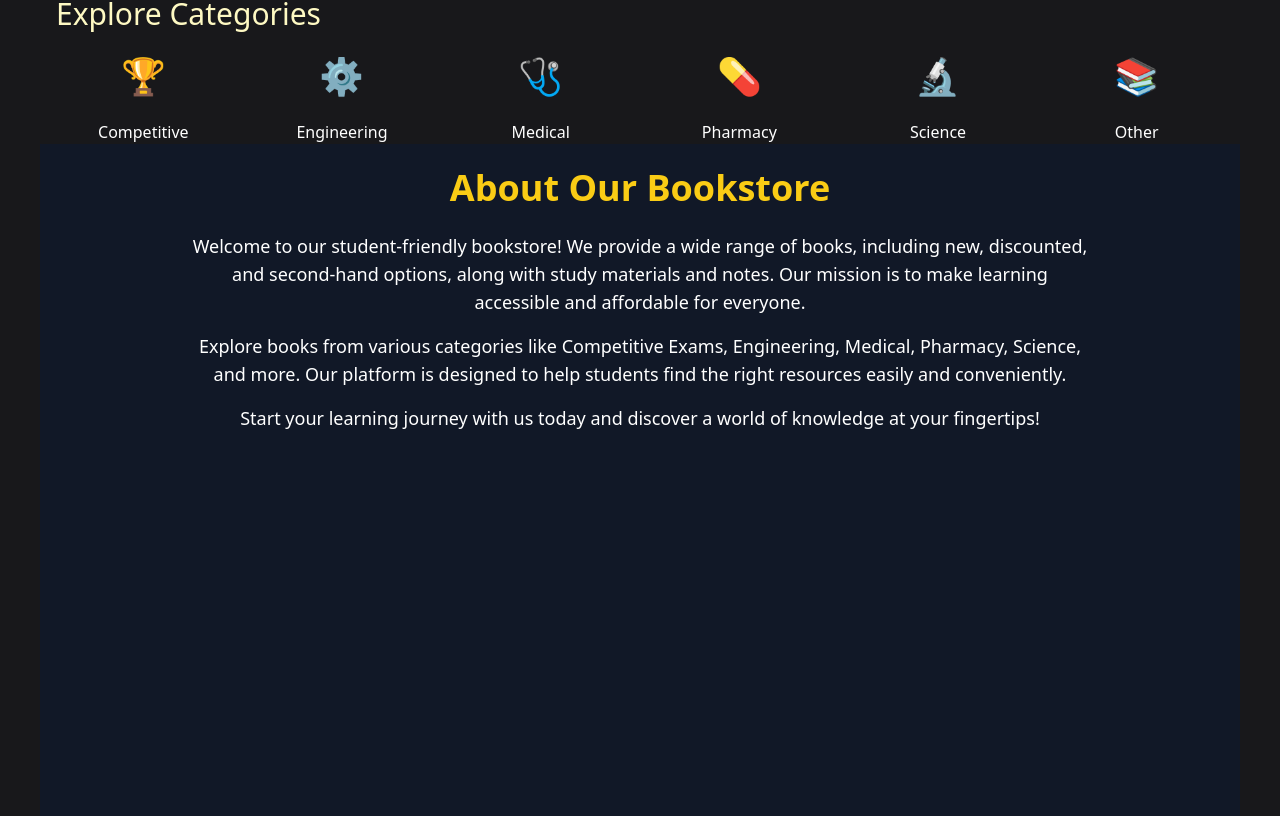
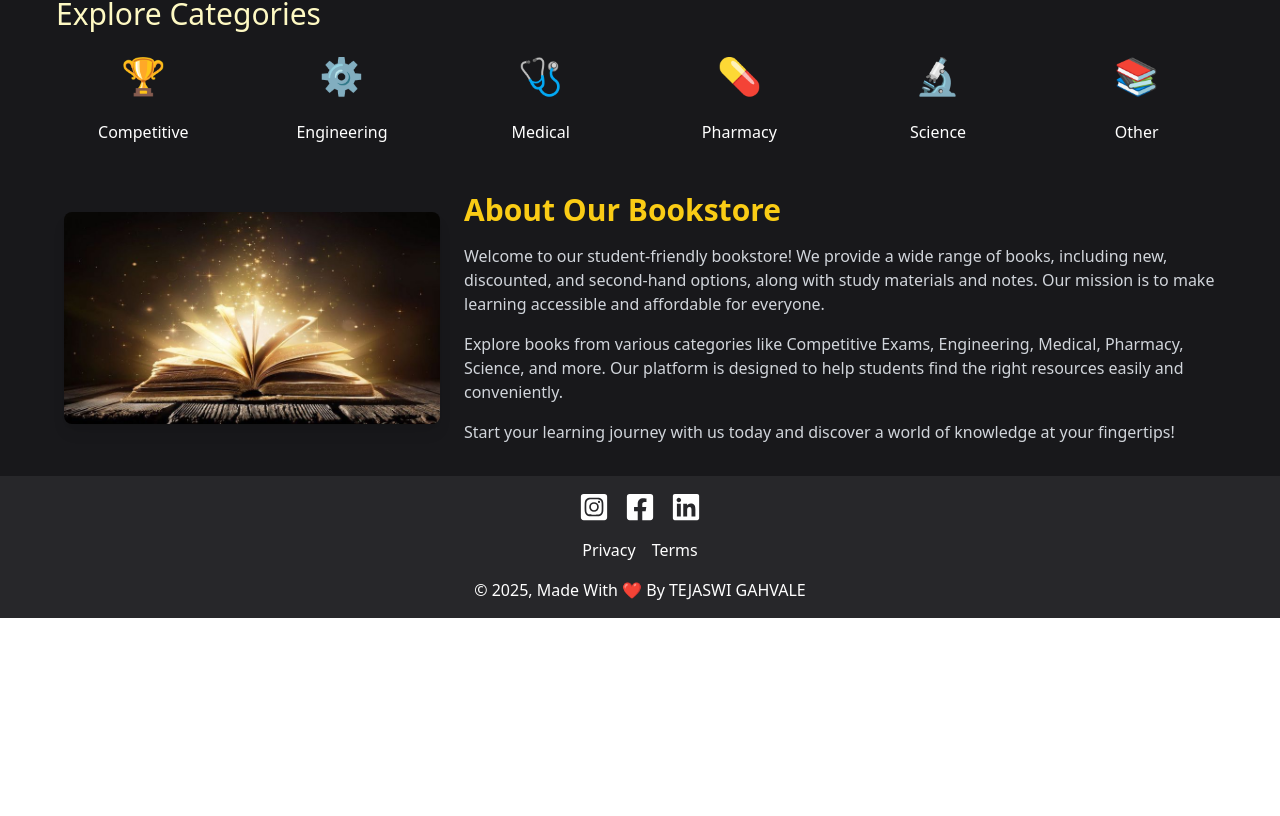
Before and after one commit to Tejaswi-gavhale22/Bookstoreproject, a React (Vite) app in the folder frontend/: page / in a window 1280 px wide. Shown: the part 904-1720 px from the top of the page. After the commit the page ends 1522 px from the top, so only its background shows below. Built offline with nearby package versions, Linux system fonts and the light colour scheme; no server answers.

Commit message:
add image

```diff
--- a/frontend/src/components/Home/AboutOurBookstore.jsx
+++ b/frontend/src/components/Home/AboutOurBookstore.jsx
@@ -1,26 +1,33 @@
-// eslint-disable-next-line no-unused-vars
-import React from "react";
+const About = () => {
+	return (
+		<div className="mt-12 px-6 flex flex-col md:flex-row items-center gap-6">
+			{/* Left Side - Image */}
+			<div className="w-full md:w-1/3">
+				<img
+					src="Book.jpg"
+					alt="Bookstore"
+					className="rounded-lg shadow-lg w-full"
+				/>
+			</div>
 
-const AboutOurBookstore = () => {
-	return (
-		<div className="bg-gray-900 text-white min-h-screen p-6">
-			<div className="max-w-4xl mx-auto text-center">
-				<h1 className="text-4xl font-bold mb-6 text-yellow-400">
+			{/* Right Side - Text Content */}
+			<div className="w-full md:w-2/3">
+				<h2 className="text-3xl font-bold text-yellow-400 mb-4 text-left">
 					About Our Bookstore
-				</h1>
-				<p className="text-lg mb-4">
+				</h2>
+				<p className="text-gray-300 text-left">
 					Welcome to our student-friendly bookstore! We provide a wide range of
 					books, including new, discounted, and second-hand options, along with
 					study materials and notes. Our mission is to make learning accessible
 					and affordable for everyone.
 				</p>
-				<p className="text-lg mb-4">
+				<p className="text-gray-300 mt-4 text-left">
 					Explore books from various categories like Competitive Exams,
 					Engineering, Medical, Pharmacy, Science, and more. Our platform is
 					designed to help students find the right resources easily and
 					conveniently.
 				</p>
-				<p className="text-lg">
+				<p className="text-gray-300 mt-4 text-left">
 					Start your learning journey with us today and discover a world of
 					knowledge at your fingertips!
 				</p>
@@ -29,4 +36,4 @@ const AboutOurBookstore = () => {
 	);
 };
 
-export default AboutOurBookstore;
+export default About;
```
Also changed, not shown: frontend/public/Book.jpg (added).
